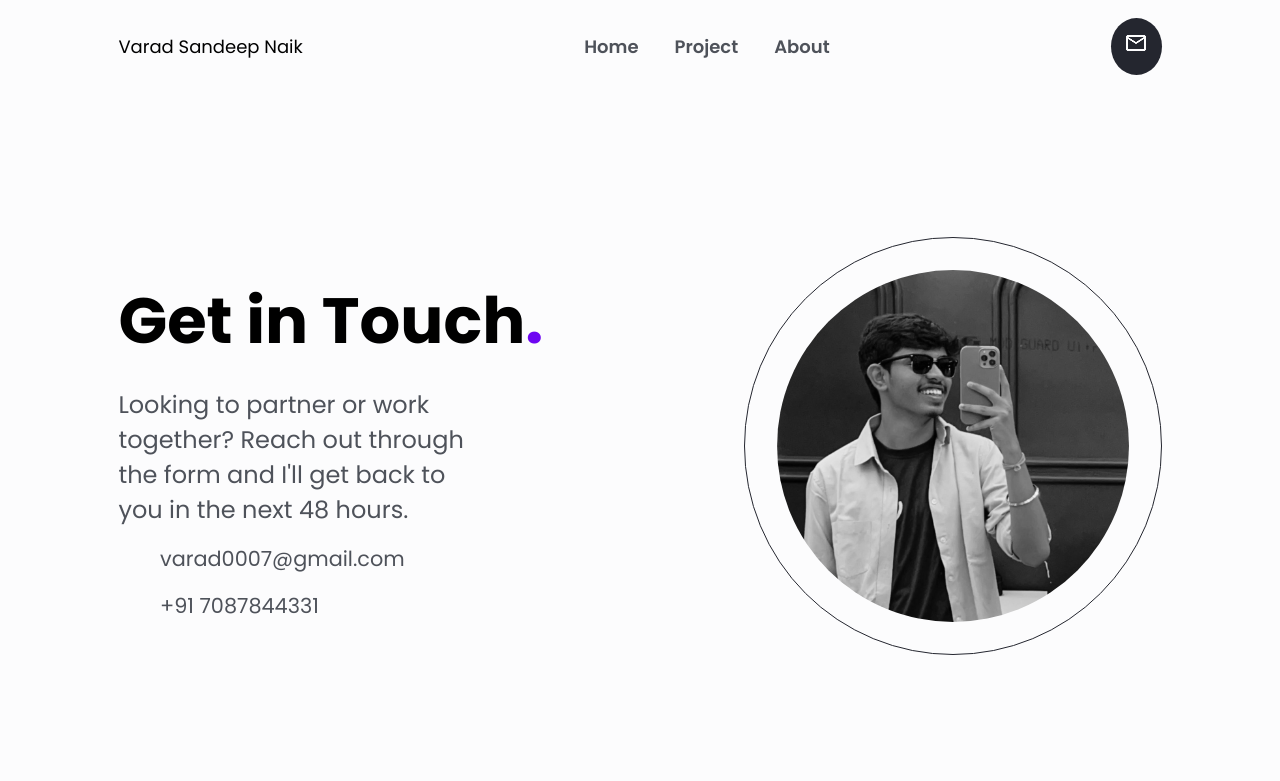
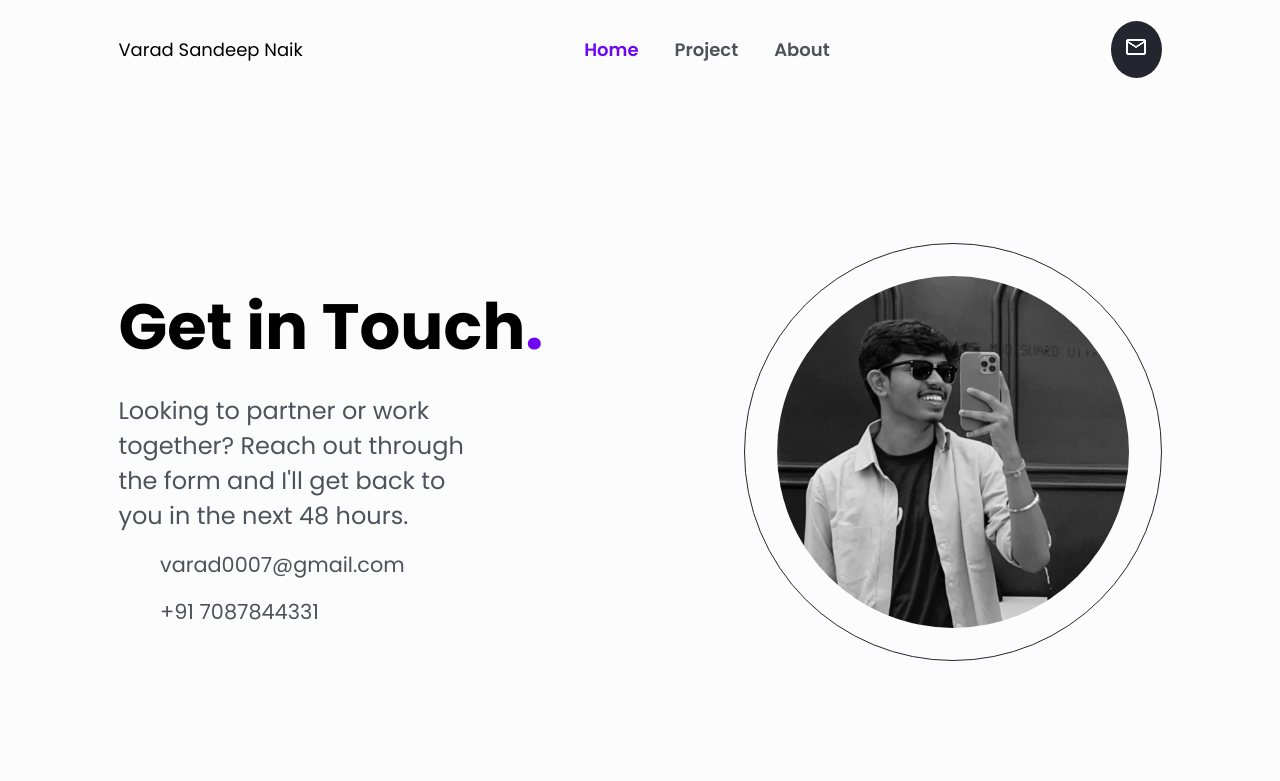
Before and after one commit to Hellacious1702/portfolio, a React (Vite) app: page /portfolio/Contact in a window 1280 px wide. Shown: the top 781 px of the page. Built offline with nearby package versions, Linux system fonts and the light colour scheme.

Commit message:
added a active nav , need to work on syncing both footer and navbar

```diff
--- a/src/App.jsx
+++ b/src/App.jsx
@@ -11,8 +11,6 @@ import Projects from './Projects'
 import Contact from './Contact'
 
 function App() {
-  const [count, setCount] = useState(0)
-
   return (
     <>
       <Router>
--- a/src/Components/Footer/Footer.css
+++ b/src/Components/Footer/Footer.css
@@ -75,3 +75,11 @@
     border: 1px solid #24262f;
     background-color: transparent;
 }
+
+#Active{
+    color: #6E06F2;
+}
+
+#notActive{
+    color: #4E525A;
+}
--- a/src/Components/Footer/Footer.jsx
+++ b/src/Components/Footer/Footer.jsx
@@ -1,4 +1,4 @@
-import React from 'react'
+import React, {useState} from 'react'
 import "./Footer.css"
 
 import InstagramIcon from "./Assets/instagram.png"
@@ -8,15 +8,25 @@ import GithubIcon from "./Assets/github.png"
 import {Link} from 'react-router-dom'
 
 const Footer = () => {
+
+    const [activeNav , setActiveNav] = useState("Home");
+
+    function handleNav(index)
+    {
+        setActiveNav(index);
+    }
+
+
+
   return (
     <>
         <div className="MainFooterWrapper">
             <div className="MainFooterTop">
                 <div className="FooterTop1">
-                    <Link to="/portfolio/">Home</Link>
-                    <Link to="/portfolio/Projects">Project</Link>
-                    <Link to="/portfolio/About">About</Link>
-                    <Link to="/portfolio/Contact">Contact</Link>
+                    <Link to="/portfolio/" id={activeNav=="Home" ? "Active" : "notActive"} onClick={() => handleNav("Home")}>Home</Link>
+                    <Link to="/portfolio/Projects" id={activeNav=="Project" ? "Active" : "notActive"} onClick={() => handleNav("Project")}>Project</Link>
+                    <Link to="/portfolio/About" id={activeNav=="About" ? "Active" : "notActive"} onClick={() => handleNav("About")}>About</Link>
+                    <Link to="/portfolio/Contact" id={activeNav=="Contact" ? "Active" : "notActive"} onClick={() => handleNav("Contact")}>Contact</Link>
                 </div>
 
                 <div className="FooterTop2">
--- a/src/Components/Navbar/Navbar.css
+++ b/src/Components/Navbar/Navbar.css
@@ -24,3 +24,12 @@
     outline: none;
     background-color: #24262F;
 }
+
+
+#Active{
+    color: #6E06F2;
+}
+
+#notActive{
+    color: #4E525A;
+}
--- a/src/Components/Navbar/Navbar.jsx
+++ b/src/Components/Navbar/Navbar.jsx
@@ -1,4 +1,4 @@
-import React from 'react'
+import React , {useState} from 'react'
 import "./Navbar.css";
 import MailIcon from './Assets/Mail.png'
 
@@ -6,6 +6,14 @@ import { Link } from 'react-router-dom';
 
 
 const Navbar = () => {
+
+  const [activeNav , setActiveNav] = useState("Home");
+
+    function handleNav(index)
+    {
+          setActiveNav(index);
+    }
+
   return (
     <>
       <div className="MainNavWrapper">
@@ -14,9 +22,9 @@ const Navbar = () => {
           </div>
 
           <div className="NavWrapper">
-              <Link to="/portfolio/">Home</Link>
-              <Link to="/portfolio/Projects">Project</Link>
-              <Link to="/portfolio/About">About</Link>
+              <Link to="/portfolio/" id={activeNav=="Home" ? "Active" : "notActive"} onClick={() => handleNav("Home")}>Home</Link>
+              <Link to="/portfolio/Projects" id={activeNav=="Project" ? "Active" : "notActive"} onClick={() => handleNav("Project")}>Project</Link>
+              <Link to="/portfolio/About" id={activeNav=="About" ? "Active" : "notActive"} onClick={() => handleNav("About")}>About</Link>
           </div>
 
           <div className="ContactWrapper">
```
